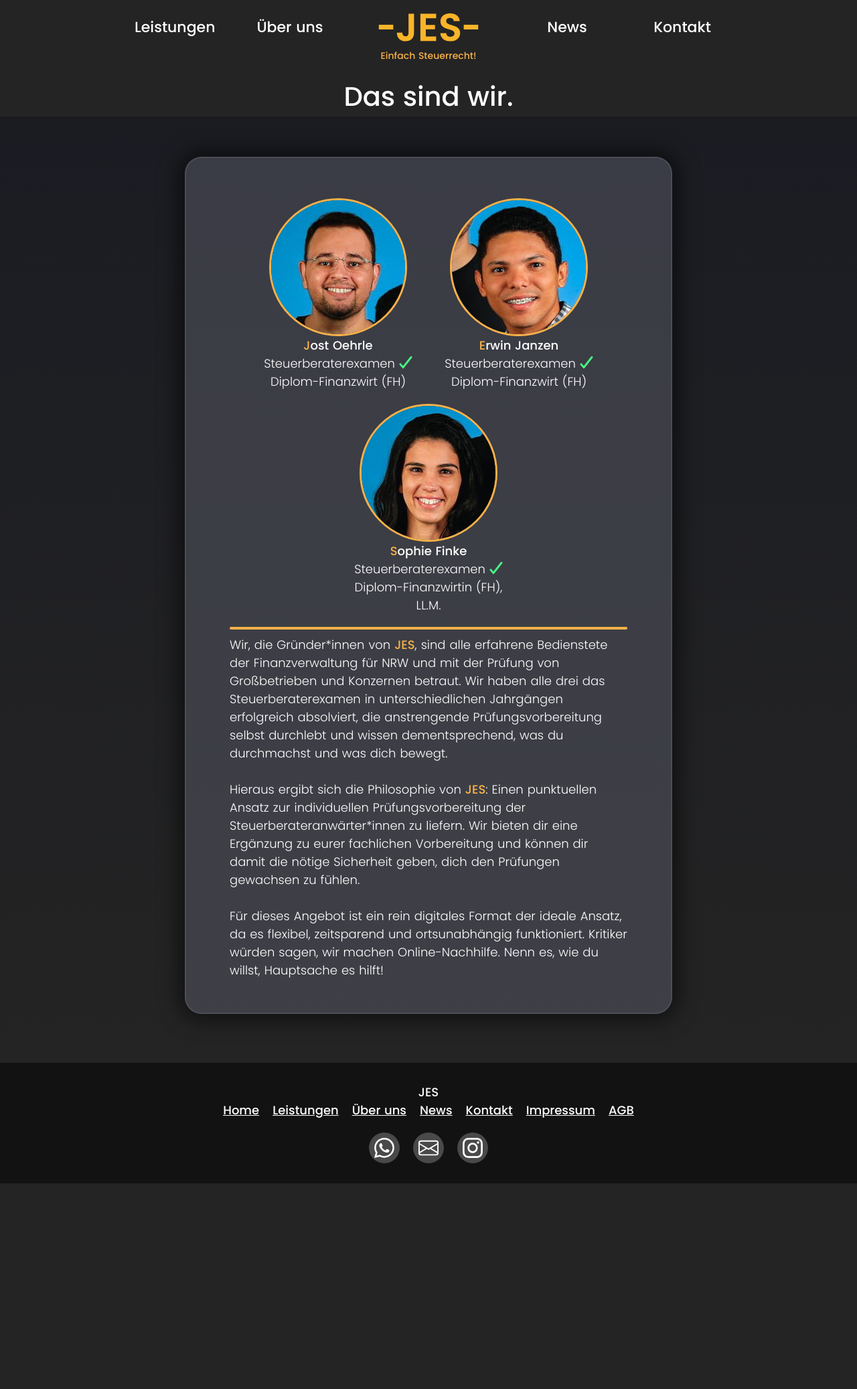
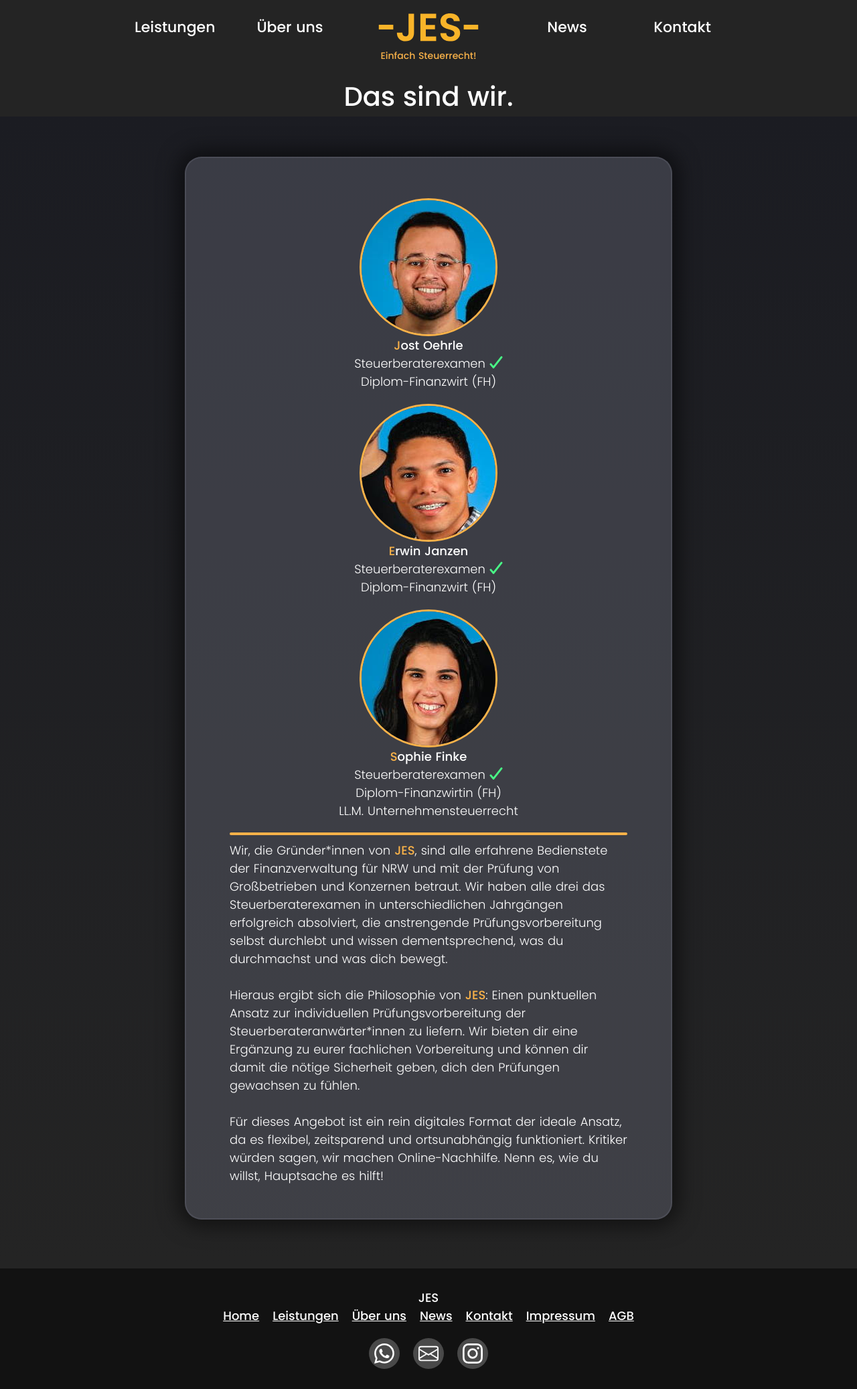
Before and after one commit to Hangman/jespage, a Jekyll site: the page built from team.md, in a window 1280 px wide. Shown: the whole page at 67% size. Built offline with Jekyll 4.4.1, drawn with Linux system fonts in a browser that asks for light colours; before the commit the page ends 1767 px from its top, so only the background shows below that.

Commit message:
Add skill Unternehmensteuerrecht
Signed-off-by: Matthias <webmaster@pottgames.de>

```diff
--- a/_layouts/team.html
+++ b/_layouts/team.html
@@ -39,7 +39,8 @@ layout: default
                 <p class="block-text">Steuerberaterexamen</p>
                 <img src="{{ site.baseurl }}/assets/images/checkmark.svg" alt="Bild eines Hakens" class="team-checkmark" />
               </div>
-              <p class="block-text">Diplom-Finanzwirtin (FH), LL.M.</p>
+              <p class="block-text">Diplom-Finanzwirtin (FH)</p>
+              <p class="block-text">LL.M. Unternehmensteuerrecht</p>
             </div>
           </div>
         </div>
--- a/assets/css/main.css
+++ b/assets/css/main.css
@@ -674,8 +674,8 @@ ol {
 
 .person {
   display: block;
-  min-width: 250px;
-  max-width: 250px;
+  min-width: 300px;
+  max-width: 300px;
   padding: 10px 10px 10px 10px;
 }
 
```
